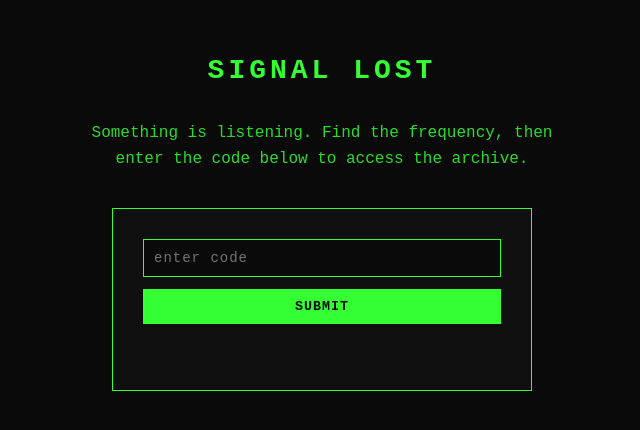
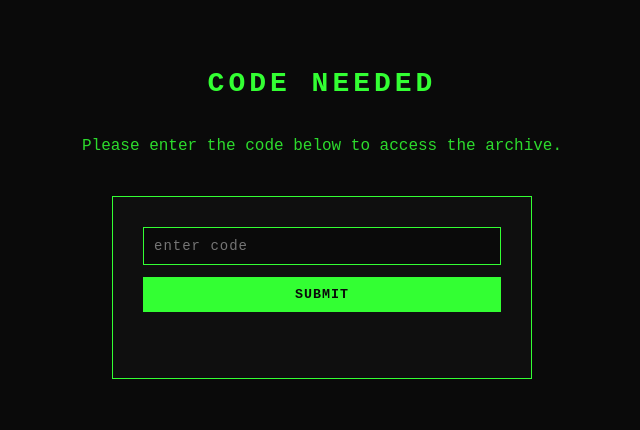
Before and after one commit to OcIClyvO/Crow_ServerHelp, a plain HTML site: page index.html in a window 1280 px wide. Shown: the part 186-616 px from the top of the page, without its empty margins (318-958 px from the left). Drawn offline with Linux system fonts and the light colour scheme.

Commit message:
Update index.html

```diff
--- a/index.html
+++ b/index.html
@@ -80,8 +80,8 @@
 </head>
 <body>
 
-<h1>SIGNAL LOST</h1>
-<p>Something is listening. Find the frequency, then enter the code below to access the archive.</p>
+<h1>CODE NEEDED</h1>
+<p>Please enter the code below to access the archive.</p>
 
 <div class="terminal">
   <input type="text" id="answer" placeholder="enter code" autocomplete="off">
@@ -91,13 +91,13 @@
 
 <!--
   You found the source. Good instinct -- that's how this works.
-  First clue: reverse this word.
+  First clue:
   ANOISUL
 -->
 
 <script>
-  // Second clue lives here, disguised as a variable no one will read.
-  const _seed = "the answer is: static"; // hint, not the actual code
+
+  const _seed = "the answer is: static";
 
   function checkAnswer() {
     const val = document.getElementById('answer').value.trim().toLowerCase();
```
